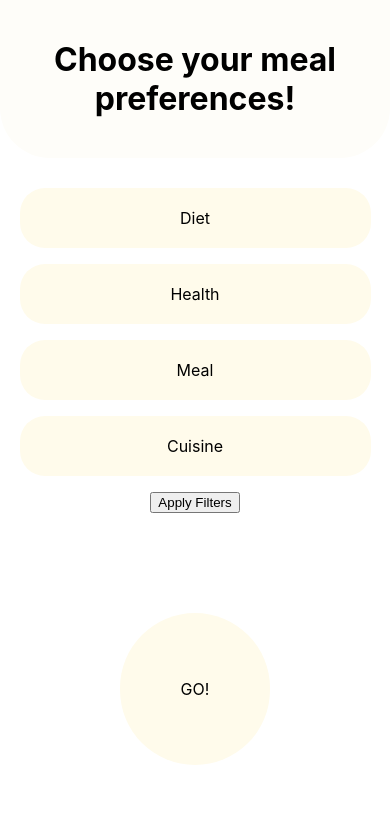
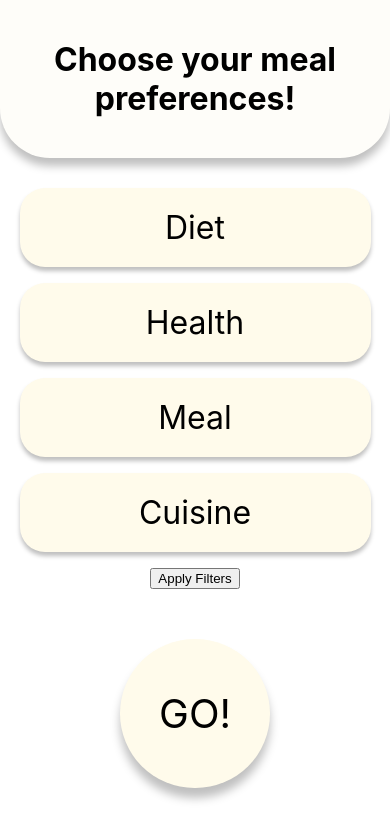
Before and after one commit to Chrisdocs/mealgen, a Next.js app: page / in a window 390 px wide. Shown: the top 840 px of the page. Built offline with nearby package versions, Linux system fonts and the light colour scheme.

Commit message:
shadows and font styling

```diff
--- a/styles/Home.module.scss
+++ b/styles/Home.module.scss
@@ -46,6 +46,7 @@
 			margin-top: 0;
 			margin-bottom: 30px;
 			border-radius: 0 0 50px 50px;
+			box-shadow: 0px 8px 8px rgba(0, 0, 0, 0.25);
 		}
 		.formEl{
 			.checkBoxContainer{
@@ -60,6 +61,8 @@
 						width: 90vw;
 						padding: 20px 0 20px 0;
 						border-radius: 25px;
+						font-size: 32px;
+						box-shadow: 0px 4px 4px rgba(0, 0, 0, 0.25);
 					}
 					.checkBoxParent{
 						display: none;
@@ -81,7 +84,7 @@
 	}
 	.btnWrapper{
 		.searchBtn{
-			margin-bottom: 100px;
+			margin-bottom: 50px;
 		}
 	}
 }
@@ -90,11 +93,13 @@
 
 .resultsWrapper{
 	background-color: $btnPrimary;
-	padding: 50px 0 50px 0;
+	padding: 10px 0 10px 0;
 	border-radius: 100px;
 	width: 150px;
 	margin: 0 auto;
 	color: black;
+	font-size: 40px;
+	box-shadow: 0px 10px 10px rgba(0, 0, 0, 0.25);
 	.goLink{
 		.linkP{
 		}
```
